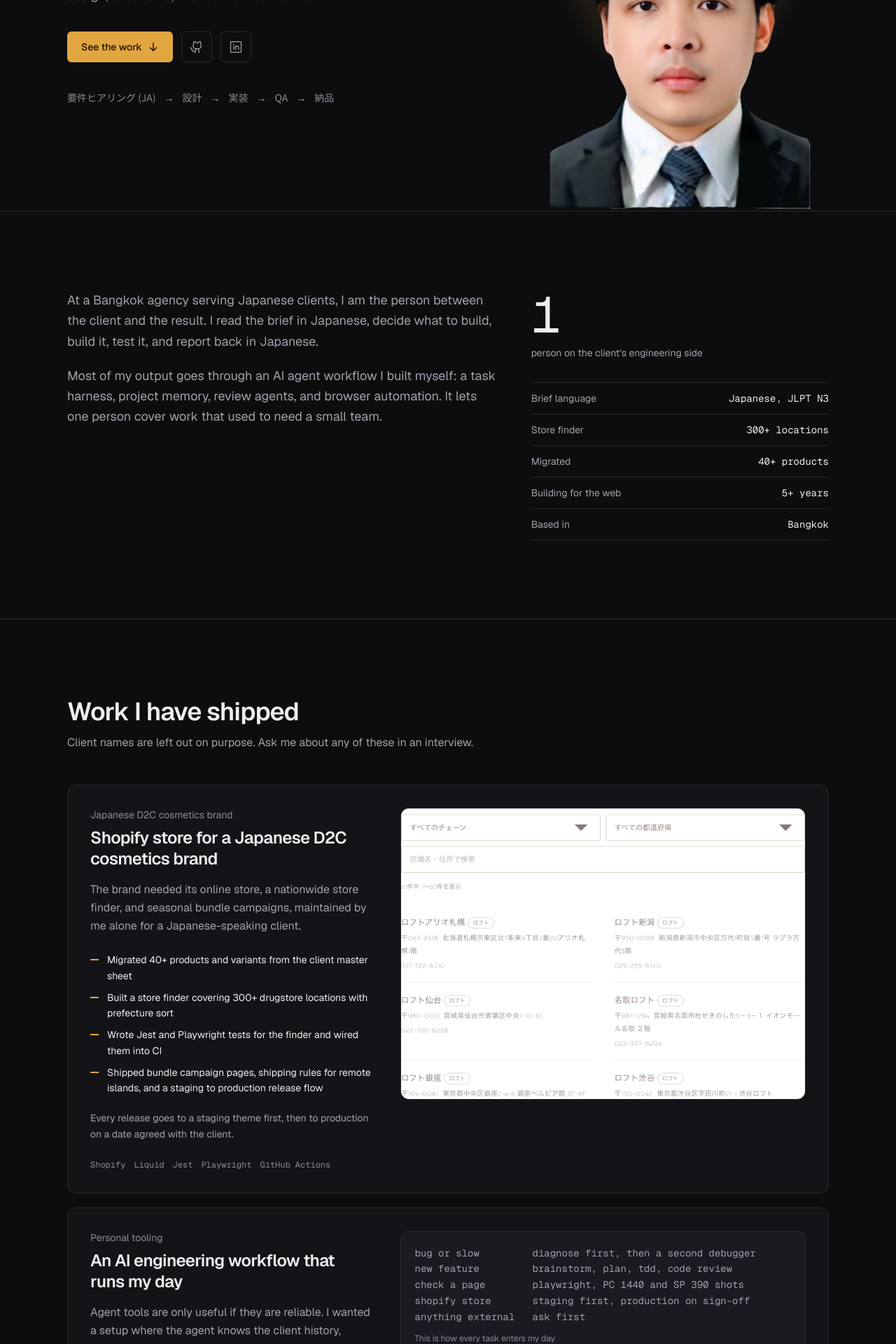
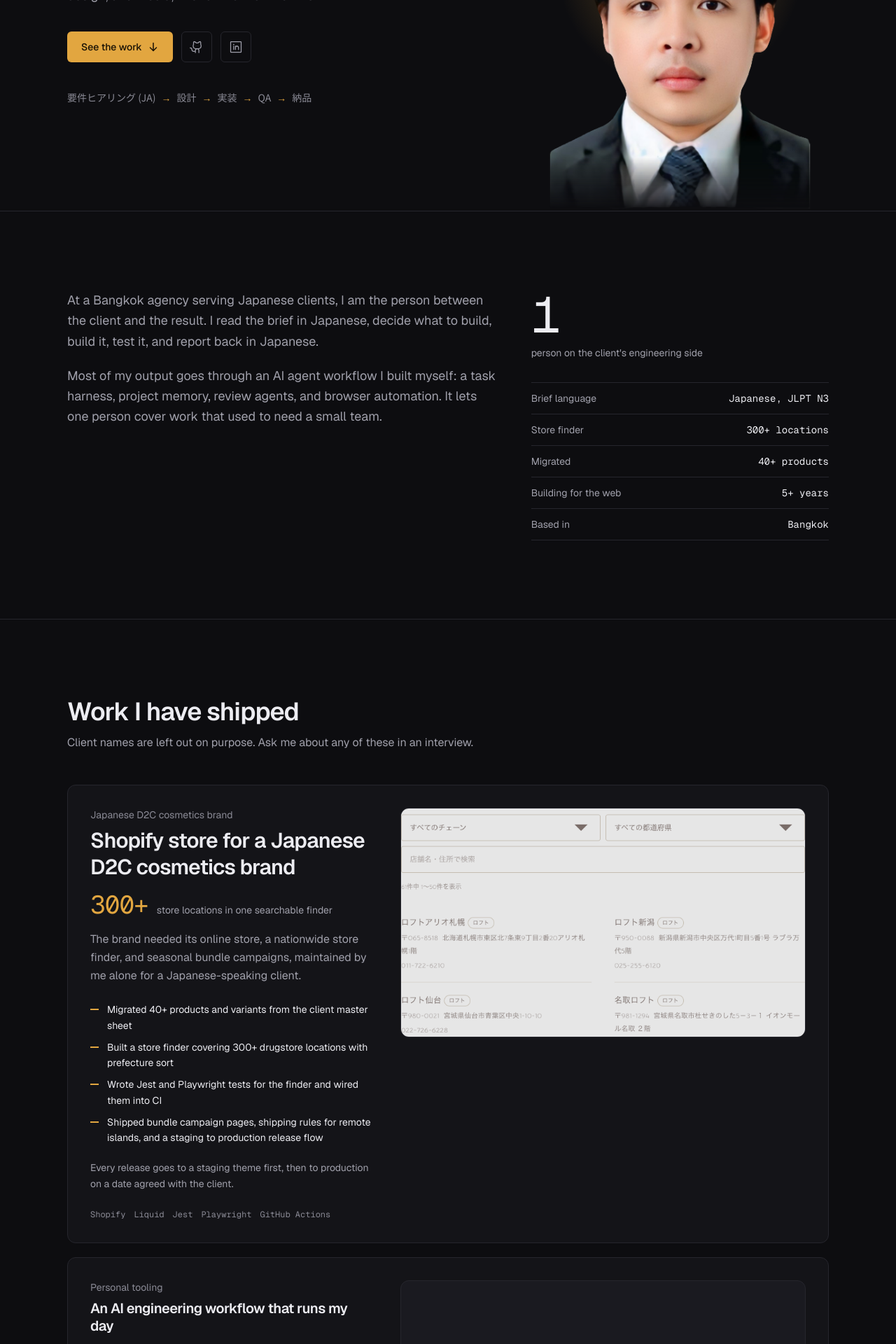
Before and after one commit to ChuMangkorn/portfolio, a Next.js app: page / in a window 1280 px wide. Shown: the part 500-2420 px from the top of the page at 70% size. Built offline with nearby package versions, Linux system fonts and the light colour scheme.

Commit message:
Round 4: lead card metric, recropped real screenshots, hero wrap and fade, scroll affordance

```diff
--- a/components/sections/experience.tsx
+++ b/components/sections/experience.tsx
@@ -16,7 +16,7 @@ export function Experience() {
                 <li className="grid grid-cols-[7rem_1fr] gap-4">
                   <span className="pt-1 font-mono text-xs text-fg-faint">{e.period}</span>
                   <div>
-                    <h3 className={i === 0 ? "text-lg font-medium leading-snug" : "font-medium leading-snug"}>
+                    <h3 className={i === 0 ? "text-xl font-semibold leading-snug" : "font-medium leading-snug"}>
                       {e.role}
                       <span className="text-fg-muted">
                         {" at "}
@@ -24,7 +24,7 @@ export function Experience() {
                         {e.location ? `, ${e.location}` : ""}
                       </span>
                     </h3>
-                    <p className="mt-2 text-sm leading-relaxed text-fg-muted">{e.summary}</p>
+                    <p className={`mt-2 leading-relaxed text-fg-muted ${i === 0 ? "text-base" : "text-sm"}`}>{e.summary}</p>
                   </div>
                 </li>
               </Reveal>
--- a/components/sections/hero.tsx
+++ b/components/sections/hero.tsx
@@ -14,7 +14,7 @@ export function Hero() {
         <h1 className="text-5xl font-semibold leading-[1.02] tracking-tight sm:text-6xl lg:text-7xl">
           {profile.headline}
         </h1>
-        <p lang="ja" className="mt-6 font-jp text-base font-medium leading-relaxed text-fg">
+        <p lang="ja" className="mt-6 font-jp text-base font-medium leading-relaxed text-fg [text-wrap:balance] [word-break:auto-phrase]">
           {profile.jp}
         </p>
         <p className="mt-3 max-w-[48ch] text-lg leading-relaxed text-fg-muted">{profile.tagline}</p>
@@ -45,9 +45,9 @@ export function Hero() {
             <LinkedinLogoIcon size={20} />
           </a>
         </div>
-        <ol aria-label="How a project moves" className="mt-10 flex flex-wrap items-center gap-x-3 gap-y-1 font-jp text-sm text-fg-faint">
+        <ol aria-label="How a project moves" className="mt-10 flex flex-wrap items-center gap-x-2 gap-y-1 font-jp text-sm text-fg-faint">
           {profile.pipeline.map((step, i) => (
-            <li key={step} className="flex items-center gap-3">
+            <li key={step} className="flex items-center gap-2 whitespace-nowrap">
               {i > 0 && (
                 <span aria-hidden className="text-accent">
                   {"\u2192"}
@@ -72,7 +72,7 @@ export function Hero() {
             fill
             priority
             sizes={PORTRAIT_SIZES}
-            className="object-contain object-bottom"
+            className="object-contain object-bottom [mask-image:linear-gradient(to_top,transparent,black_16%)]"
           />
         </div>
       </div>
--- a/components/sections/work.tsx
+++ b/components/sections/work.tsx
@@ -16,15 +16,15 @@ function Visual({ c, large = false }: { c: CaseStudy; large?: boolean }) {
           width={c.image.width}
           height={c.image.height}
           sizes={VISUAL_SIZES}
-          className="h-auto w-full"
+          className="h-auto w-full brightness-90"
         />
       </div>
     );
   }
   if (c.excerpt) {
     return (
-      <figure className="rounded-card border bg-bg-tint p-5">
-        <pre tabIndex={0} className={`overflow-x-auto whitespace-pre font-mono leading-relaxed text-fg-muted ${large ? "text-sm" : "text-xs"}`}>
+      <figure className="flex h-full flex-col justify-center rounded-card border bg-bg-tint p-5 md:p-8">
+        <pre tabIndex={0} className={`overflow-x-auto whitespace-pre max-md:[mask-image:linear-gradient(to_right,black_82%,transparent)] font-mono leading-relaxed text-fg-muted ${large ? "text-sm" : "text-xs"}`}>
           {c.excerpt.lines.join("\n")}
         </pre>
         <figcaption className="mt-3 text-xs text-fg-faint">{c.excerpt.caption}</figcaption>
@@ -34,9 +34,9 @@ function Visual({ c, large = false }: { c: CaseStudy; large?: boolean }) {
   return null;
 }
 
-function Title({ c }: { c: CaseStudy }) {
+function Title({ c, lead = false }: { c: CaseStudy; lead?: boolean }) {
   return (
-    <h3 className="mt-2 text-2xl font-semibold leading-tight tracking-tight">
+    <h3 className={`mt-2 font-semibold leading-tight tracking-tight ${lead ? "text-3xl" : "text-xl"}`}>
       {c.link ? (
         <a href={c.link} target="_blank" rel="noreferrer" className="inline-flex items-start gap-1 hover:text-accent">
           {c.title}
@@ -95,7 +95,13 @@ export function Work() {
                     <>
                       <div className="flex flex-col md:col-span-5">
                         <p className="text-sm text-fg-faint">{c.client}</p>
-                        <Title c={c} />
+                        <Title c={c} lead={i === 0} />
+                        {c.metric && (
+                          <p className="mt-4 flex items-baseline gap-3">
+                            <span className="font-mono text-4xl tracking-tight text-accent">{c.metric.value}</span>
+                            <span className="text-sm text-fg-muted">{c.metric.label}</span>
+                          </p>
+                        )}
                         <p className="mt-4 leading-relaxed text-fg-muted">{c.problem}</p>
                         <div className="mt-6 flex flex-1 flex-col">
                           <Details c={c} />
--- a/lib/data.ts
+++ b/lib/data.ts
@@ -41,6 +41,7 @@ export type CaseStudy = {
   link?: string;
   image?: { src: string; alt: string; width: number; height: number };
   excerpt?: { caption: string; lines: string[] };
+  metric?: { value: string; label: string };
 };
 
 export const caseStudies: CaseStudy[] = [
@@ -59,11 +60,12 @@ export const caseStudies: CaseStudy[] = [
       "Every release goes to a staging theme first, then to production on a date agreed with the client.",
     stack: ["Shopify", "Liquid", "Jest", "Playwright", "GitHub Actions"],
     personal: false,
+    metric: { value: "300+", label: "store locations in one searchable finder" },
     image: {
       src: "/work-storefinder.png",
       alt: "Store finder with chain and prefecture filters and a list of drugstore locations",
       width: 780,
-      height: 560,
+      height: 440,
     },
   },
   {
@@ -110,7 +112,7 @@ export const caseStudies: CaseStudy[] = [
       src: "/work-meetrec.png",
       alt: "MeetRec subtitle window showing Japanese speech translated to Thai in real time",
       width: 1186,
-      height: 440,
+      height: 520,
     },
   },
   {
```
Also changed, not shown: public/work-meetrec.png, public/work-storefinder.png.
